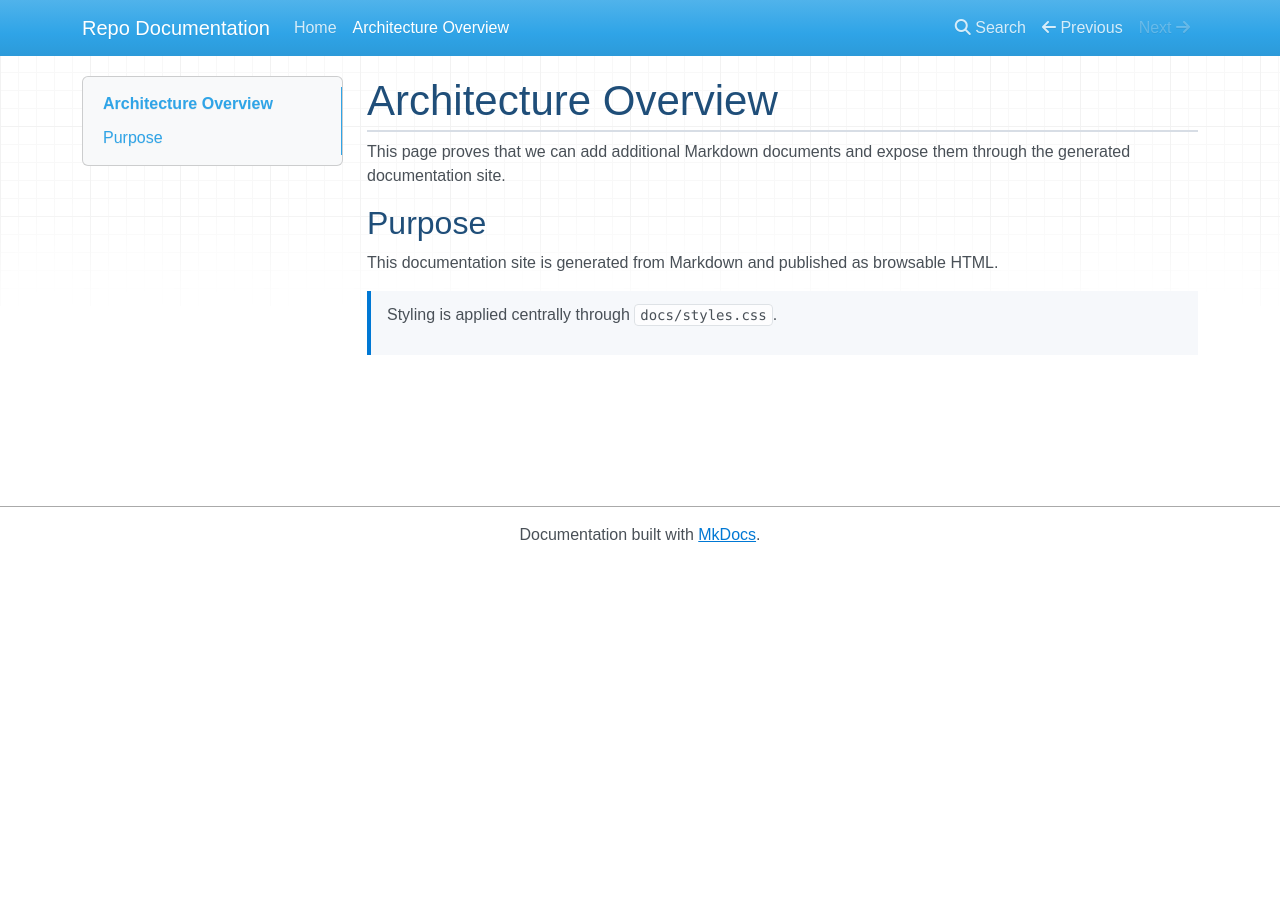
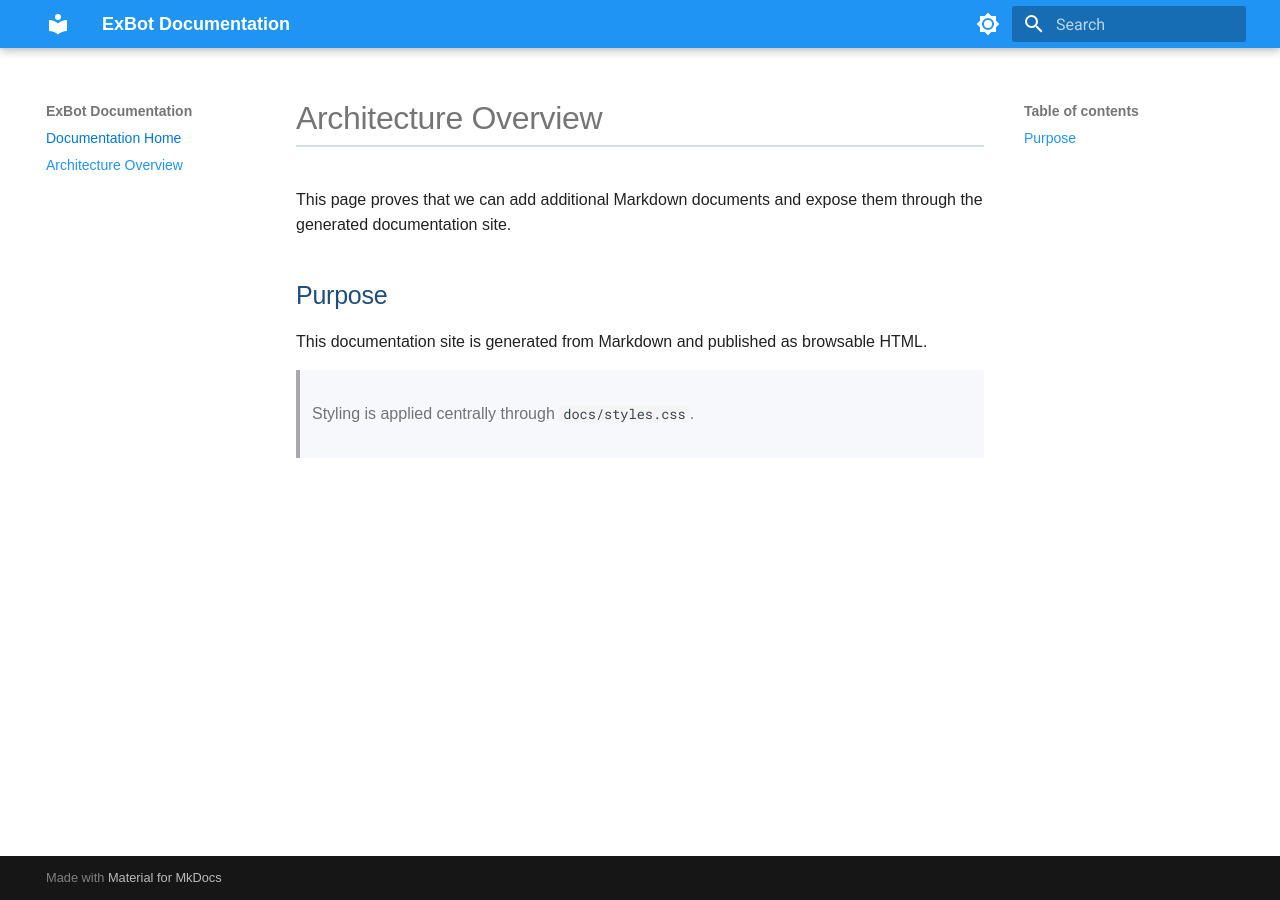
Before and after one commit to drewdz3/ex_bot, an MkDocs documentation site: the page built from docs/architecture-overview.md, in a window 1280 px wide. Built offline with MkDocs 1.6.1 and Material for MkDocs 9.7.7, drawn with Linux system fonts in a browser that asks for light colours; nearby versions of some CDN libraries.

Commit message:
Now switching to material and better nav.

```diff
--- a/mkdocs.yml
+++ b/mkdocs.yml
@@ -1,11 +1,31 @@
-site_name: Repo Documentation
+site_name: ExBot Documentation
 
 theme:
-  name: mkdocs
+  name: material
+  features:
+    - navigation.sections
+    - navigation.expand
+    - navigation.top
+    - search.suggest
+    - search.highlight
+    - content.code.copy
+  palette:
+    - scheme: default
+      primary: blue
+      accent: blue
+      toggle:
+        icon: material/brightness-7
+        name: Switch to dark mode
+    - scheme: slate
+      primary: blue
+      accent: blue
+      toggle:
+        icon: material/brightness-4
+        name: Switch to light mode
+
+plugins:
+  - search
+  - awesome-pages
 
 extra_css:
   - styles.css
-
-nav:
-  - Home: index.md
-  - Architecture Overview: architecture-overview.md
```
Also changed, not shown: 1 other file.
